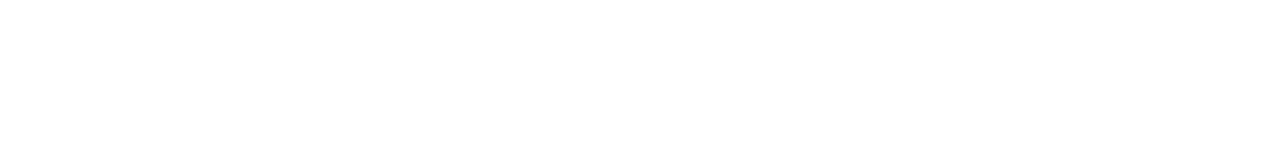
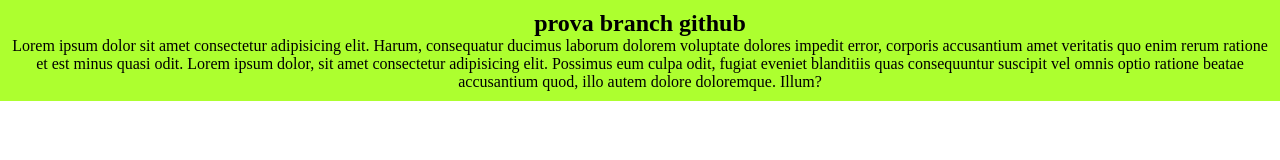
Before and after one commit to dav100ide/room-4-git, a plain HTML site: page index.html in a window 1280 px wide. Drawn offline with Linux system fonts and the light colour scheme.

Commit message:
Aggiunto sezione Alessandro

```diff
--- a/css/style.css
+++ b/css/style.css
@@ -1,7 +1,11 @@
 /* =================
       reset
 ================== */
-
+* {
+  box-sizing: border-box;
+  margin: 0;
+  padding: 0;
+}
 /* =================
       commons (etc)
 ================== */
@@ -17,7 +21,11 @@
 /* ====================
    section alessandro
 ===================== */
-
+.container {
+  text-align: center;
+  background-color: greenyellow;
+  padding: 10px;
+}
 /* =================
       footer
 ================== */
--- a/index.html
+++ b/index.html
@@ -11,7 +11,18 @@
     <header></header>
     <main>
       <section></section>
-         <section></section>
+      <section class="container">
+        <h1>prova branch github</h1>
+        <p>
+          Lorem ipsum dolor sit amet consectetur adipisicing elit. Harum,
+          consequatur ducimus laborum dolorem voluptate dolores impedit error,
+          corporis accusantium amet veritatis quo enim rerum ratione et est
+          minus quasi odit. Lorem ipsum dolor, sit amet consectetur adipisicing
+          elit. Possimus eum culpa odit, fugiat eveniet blanditiis quas
+          consequuntur suscipit vel omnis optio ratione beatae accusantium quod,
+          illo autem dolore doloremque. Illum?
+        </p>
+      </section>
     </main>
     <footer></footer>
   </body>
```
Lines whose indentation alone changed are shown as unchanged.
